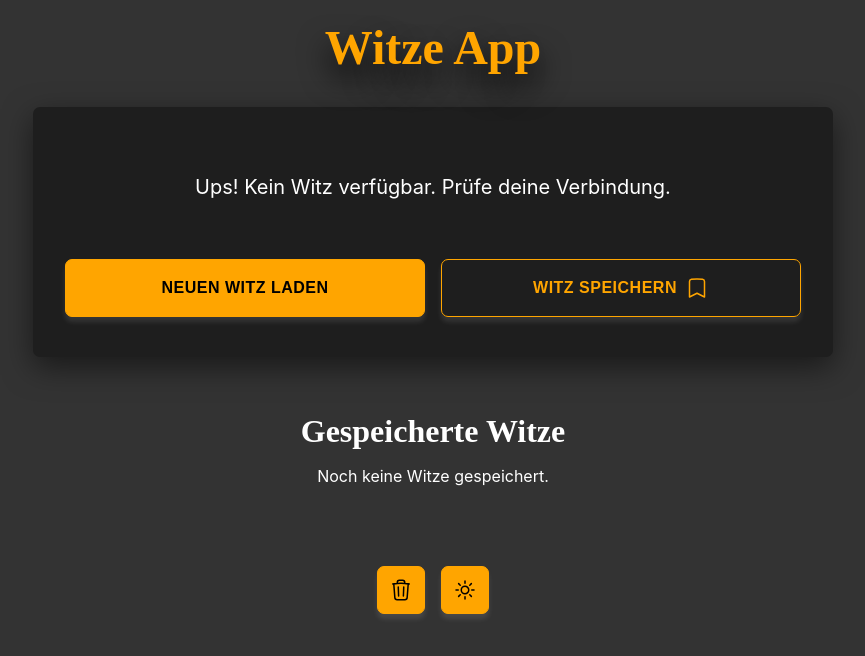
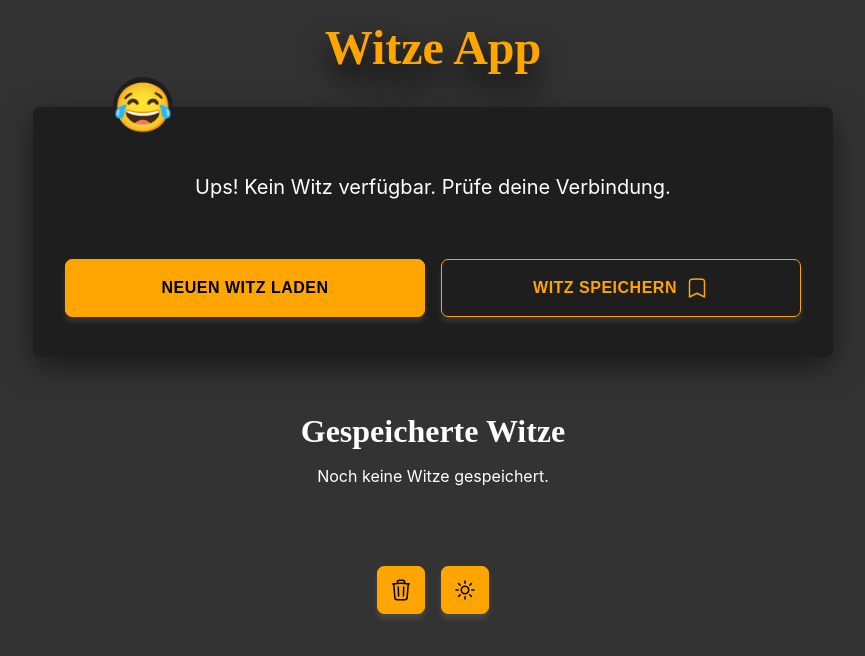
Before and after one commit to frederikanspach/witze-app, a website built with Vite: page index.html in a window 1280 px wide. Shown: the whole page, without its empty margins (207-1072 px from the left). Built offline with nearby package versions, Linux system fonts and the light colour scheme; no server answers; a web font is replaced by a local one.

Commit message:
Add smiley for fun!

```diff
--- a/index.html
+++ b/index.html
@@ -3,12 +3,13 @@
   <head>
     <meta charset="UTF-8" />
     <meta name="viewport" content="width=device-width, initial-scale=1.0" />
-    <title>Witze App</title>
+    <title>😂 Witze App</title>
   </head>
   <body>
     <div id="app">
       <h1 class="heading">Witze App</h1>
       <div class="current-joke">
+        <div class="current-joke__badge">😂</div>
         <div class="current-joke__text">Poliere die Pointen...</div>
 
         <div class="current-joke__actions">
@@ -24,7 +25,6 @@
               viewBox="0 0 24 24"
               stroke-width="1.5"
               stroke="currentColor"
-              class="save-joke__icon"
             >
               <path
                 stroke-linecap="round"
--- a/src/main.js
+++ b/src/main.js
@@ -30,6 +30,7 @@ function displayJoke(newJoke) {
   jokeTextDisplay.textContent = newJoke;
 
   jokeTextDisplay.classList.remove("is-animating");
+  // restart css animation hack
   void jokeTextDisplay.offsetWidth;
   jokeTextDisplay.classList.add("is-animating");
 }
--- a/src/style.scss
+++ b/src/style.scss
@@ -4,7 +4,7 @@
 }
 
 @font-face {
-  font-family: "Rubik Scribbble";
+  font-family: "Rubik Scribble";
   src: url("./fonts/Rubik_Scribble/RubikScribble-Regular.ttf");
 }
 
@@ -17,7 +17,7 @@
 $icon-dimensions: 1.5rem;
 $transition: all 0.3s ease;
 $border-radius: 7px;
-$font-display: "Rubik Scribbble";
+$font-display: "Rubik Scribble";
 
 :root {
   --background-color: #333333;
@@ -86,6 +86,7 @@ h1 {
   border-radius: $border-radius;
   box-shadow: var(--container-shadow);
   text-align: center;
+  position: relative;
 
   &__text {
     font-size: 1.25rem;
@@ -119,6 +120,25 @@ h1 {
   &__save-icon {
     width: $icon-dimensions;
     height: $icon-dimensions;
+  }
+
+  &__badge {
+    position: absolute;
+    top: -30px;
+    font-size: 2.5rem;
+    background: var(--container-background-color);
+    width: 50px;
+    height: 50px;
+    border-radius: 50%;
+    z-index: 10;
+
+    @include tablet-and-up {
+      font-size: 3rem;
+      width: 60px;
+      height: 60px;
+      top: -30px;
+      left: 80px;
+    }
   }
 }
 
```
